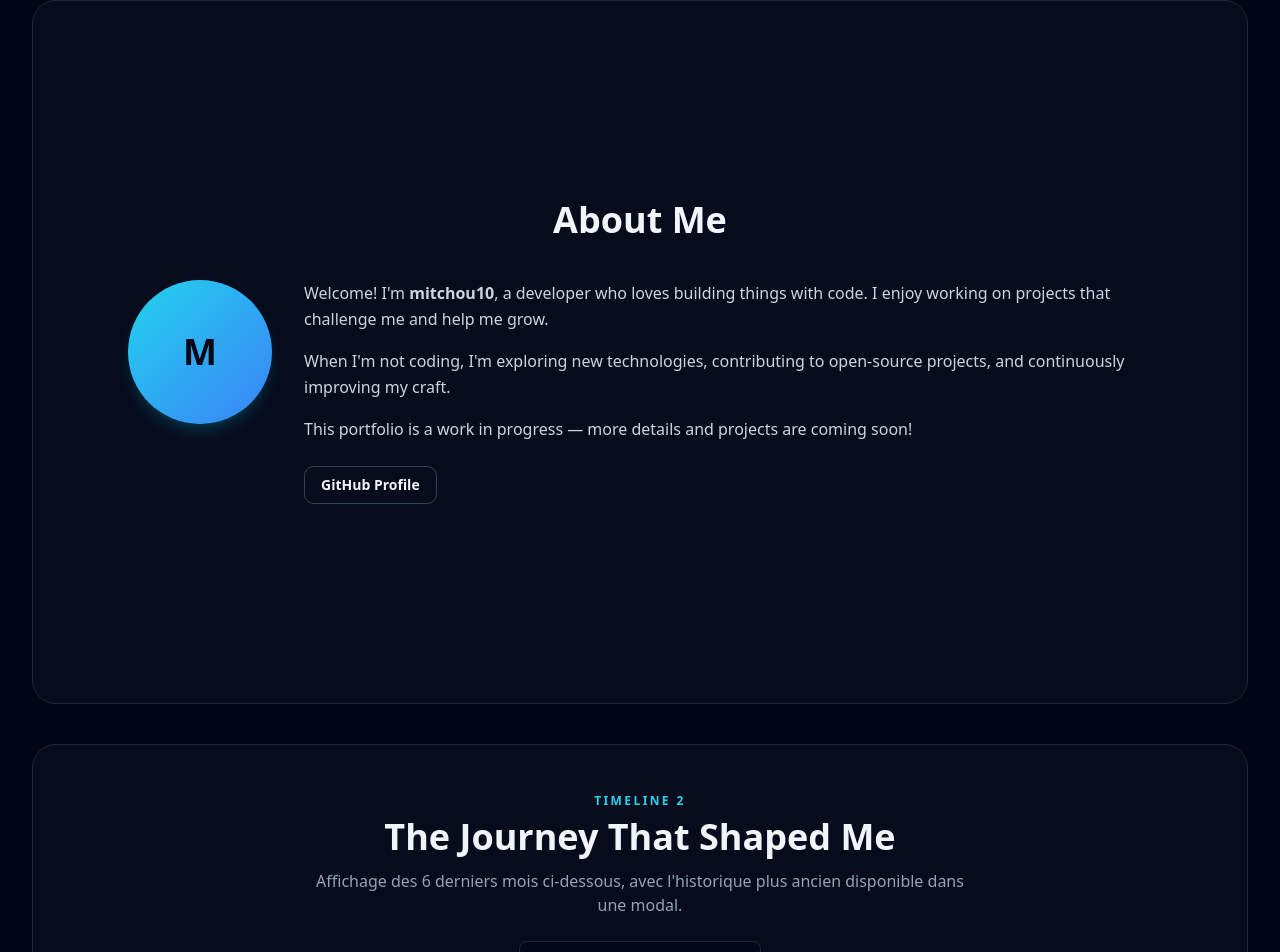
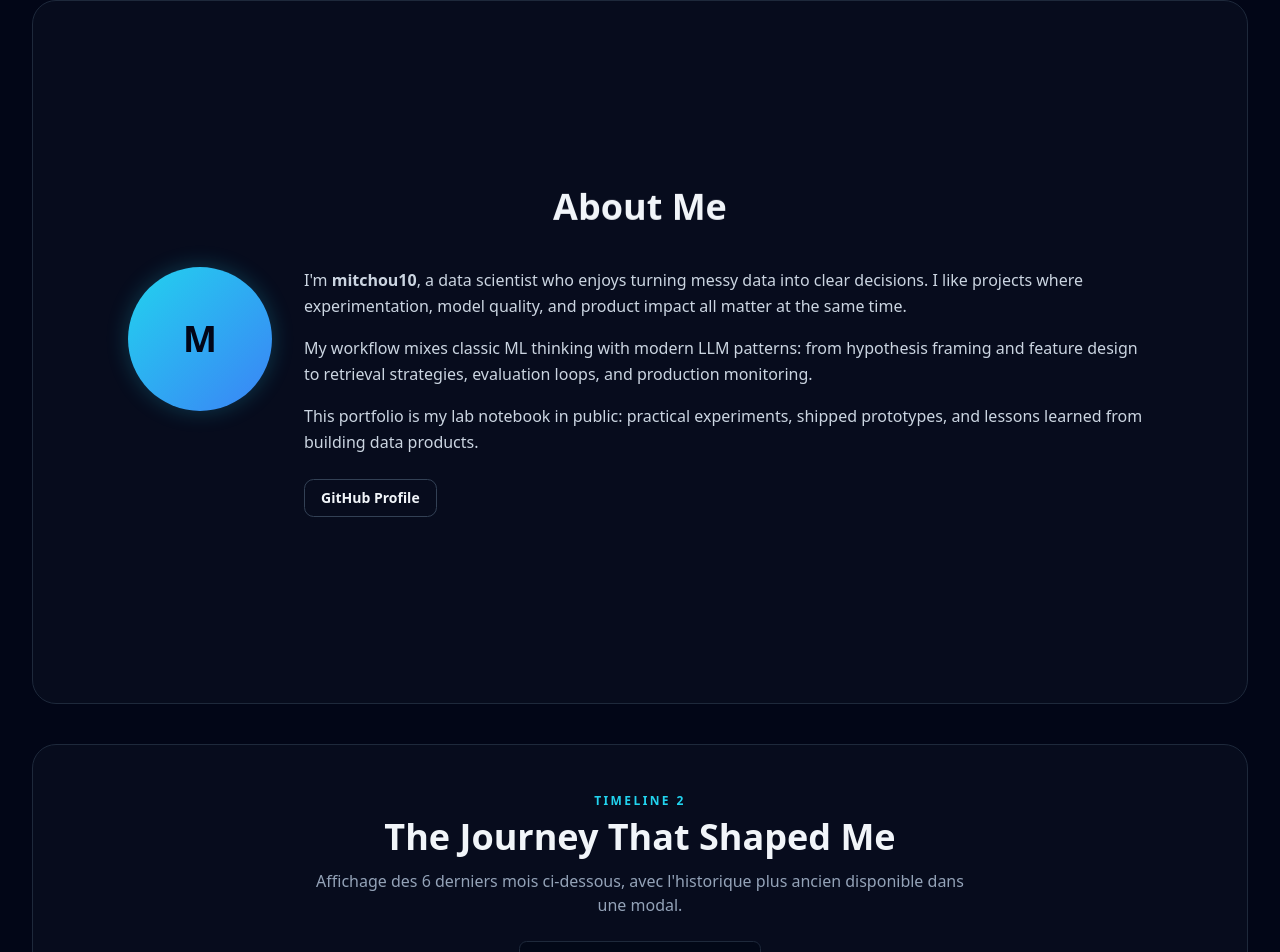
Before and after one commit to mitchou10/mitchou10.github.io, a React (Vite) app: page / in a window 1280 px wide. Shown: the part 824-1776 px from the top of the page. Built offline with nearby package versions, Linux system fonts and the light colour scheme.

Commit message:
feat: implement intersection observer for animated visibility in About section

```diff
--- a/src/components/About.jsx
+++ b/src/components/About.jsx
@@ -1,30 +1,85 @@
+import { useEffect, useRef, useState } from 'react';
+
 export default function About() {
+  const sectionRef = useRef(null);
+  const [visible, setVisible] = useState(false);
+
+  useEffect(() => {
+    const observer = new IntersectionObserver(
+      ([entry]) => {
+        if (entry.isIntersecting) {
+          setVisible(true);
+          observer.disconnect();
+        }
+      },
+      { threshold: 0.25 },
+    );
+
+    if (sectionRef.current) {
+      observer.observe(sectionRef.current);
+    }
+
+    return () => observer.disconnect();
+  }, []);
+
+  const revealBase =
+    'transform transition-all duration-700 ease-out will-change-transform';
+  const hiddenState = 'translate-y-5 opacity-0';
+  const shownState = 'translate-y-0 opacity-100';
+
   return (
-    <section id="about" className="mb-10 flex min-h-[calc(100vh-6rem)] scroll-mt-24 items-center rounded-3xl border border-slate-800 bg-slate-900/40 px-6 py-12">
+    <section
+      id="about"
+      ref={sectionRef}
+      className="mb-10 flex min-h-[calc(100vh-6rem)] scroll-mt-24 items-center rounded-3xl border border-slate-800 bg-slate-900/40 px-6 py-12"
+    >
       <div className="mx-auto max-w-5xl">
-        <h2 className="text-center text-3xl font-bold text-slate-100 sm:text-4xl">About Me</h2>
+        <h2
+          className={`text-center text-3xl font-bold text-slate-100 sm:text-4xl ${revealBase} ${
+            visible ? shownState : hiddenState
+          }`}
+        >
+          About Me
+        </h2>
         <div className="mt-10 grid items-start gap-8 md:grid-cols-[auto_1fr]">
-          <div className="flex justify-center">
-            <div className="flex h-28 w-28 items-center justify-center rounded-full bg-gradient-to-br from-cyan-400 to-blue-500 text-4xl font-extrabold text-slate-950 shadow-lg shadow-cyan-500/20 sm:h-36 sm:w-36">
+          <div
+            className={`flex justify-center ${revealBase} ${
+              visible ? shownState : hiddenState
+            }`}
+            style={{ transitionDelay: '120ms' }}
+          >
+            <div className="animate-float-soft animate-pulse-glow flex h-28 w-28 items-center justify-center rounded-full bg-gradient-to-br from-cyan-400 to-blue-500 text-4xl font-extrabold text-slate-950 shadow-lg shadow-cyan-500/20 sm:h-36 sm:w-36">
               <span>M</span>
             </div>
           </div>
           <div className="space-y-4 text-slate-300">
-            <p className="leading-relaxed">
-              Welcome! I&apos;m <strong>mitchou10</strong>, a developer who loves
-              building things with code. I enjoy working on projects that challenge
-              me and help me grow.
+            <p
+              className={`leading-relaxed ${revealBase} ${visible ? shownState : hiddenState}`}
+              style={{ transitionDelay: '220ms' }}
+            >
+              I&apos;m <strong>mitchou10</strong>, a data scientist who enjoys turning messy data into
+              clear decisions. I like projects where experimentation, model quality,
+              and product impact all matter at the same time.
             </p>
-            <p className="leading-relaxed">
-              When I&apos;m not coding, I&apos;m exploring new technologies,
-              contributing to open-source projects, and continuously improving my
-              craft.
+            <p
+              className={`leading-relaxed ${revealBase} ${visible ? shownState : hiddenState}`}
+              style={{ transitionDelay: '320ms' }}
+            >
+              My workflow mixes classic ML thinking with modern LLM patterns: from
+              hypothesis framing and feature design to retrieval strategies,
+              evaluation loops, and production monitoring.
             </p>
-            <p className="leading-relaxed">
-              This portfolio is a work in progress — more details and projects
-              are coming soon!
+            <p
+              className={`leading-relaxed ${revealBase} ${visible ? shownState : hiddenState}`}
+              style={{ transitionDelay: '420ms' }}
+            >
+              This portfolio is my lab notebook in public: practical experiments,
+              shipped prototypes, and lessons learned from building data products.
             </p>
-            <div className="pt-2">
+            <div
+              className={`pt-2 ${revealBase} ${visible ? shownState : hiddenState}`}
+              style={{ transitionDelay: '520ms' }}
+            >
               <a
                 href="https://github.com/mitchou10"
                 target="_blank"
--- a/src/index.css
+++ b/src/index.css
@@ -38,3 +38,33 @@
     @apply bg-background text-foreground antialiased;
   }
 }
+
+@layer utilities {
+  @keyframes float-soft {
+    0%,
+    100% {
+      transform: translateY(0px);
+    }
+    50% {
+      transform: translateY(-8px);
+    }
+  }
+
+  @keyframes pulse-glow {
+    0%,
+    100% {
+      box-shadow: 0 0 0 rgba(34, 211, 238, 0);
+    }
+    50% {
+      box-shadow: 0 0 24px rgba(34, 211, 238, 0.25);
+    }
+  }
+
+  .animate-float-soft {
+    animation: float-soft 6s ease-in-out infinite;
+  }
+
+  .animate-pulse-glow {
+    animation: pulse-glow 4s ease-in-out infinite;
+  }
+}
```
